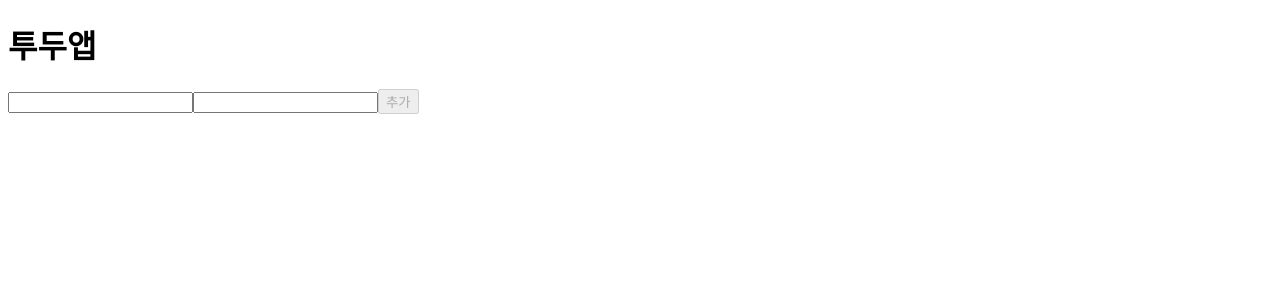
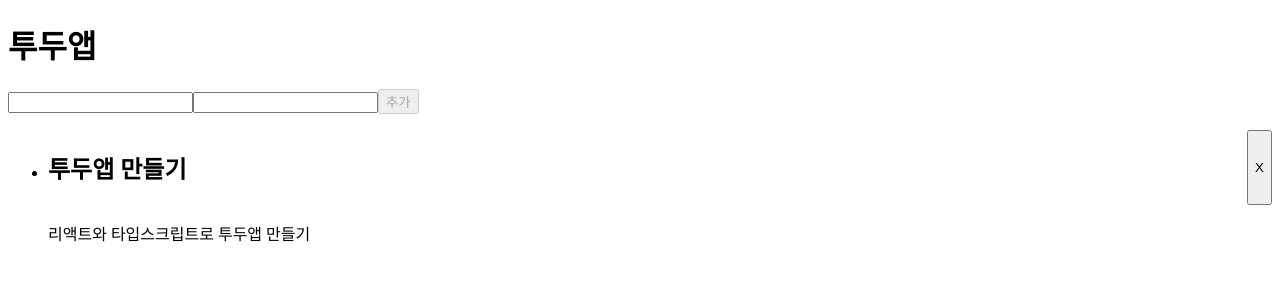
Before and after one commit to muzi55/todo-architecture, a React (Vite) app: page / in a window 1280 px wide. Shown: the top 300 px of the page. Built offline with nearby package versions, Linux system fonts and the light colour scheme.

Commit message:
readme 작성

```diff
--- a/src/App.tsx
+++ b/src/App.tsx
@@ -3,8 +3,16 @@ import Todo from "./components/Todo";
 import TodoForm from "./components/TodoForm";
 import { ITodo } from "./libs/type";
 
+const initialTodo: ITodo[] = [
+  {
+    id: new Date(),
+    title: "투두앱 만들기",
+    content: "리액트와 타입스크립트로 투두앱 만들기",
+  },
+];
+
 function App() {
-  const [todo, setTodo] = useState<ITodo[]>([]);
+  const [todo, setTodo] = useState<ITodo[]>(initialTodo);
   return (
     <>
       <h1>투두앱</h1>
```
Also changed, not shown: public/preview.png (added), 1 other file (tests, documents, lock files or other folders).
